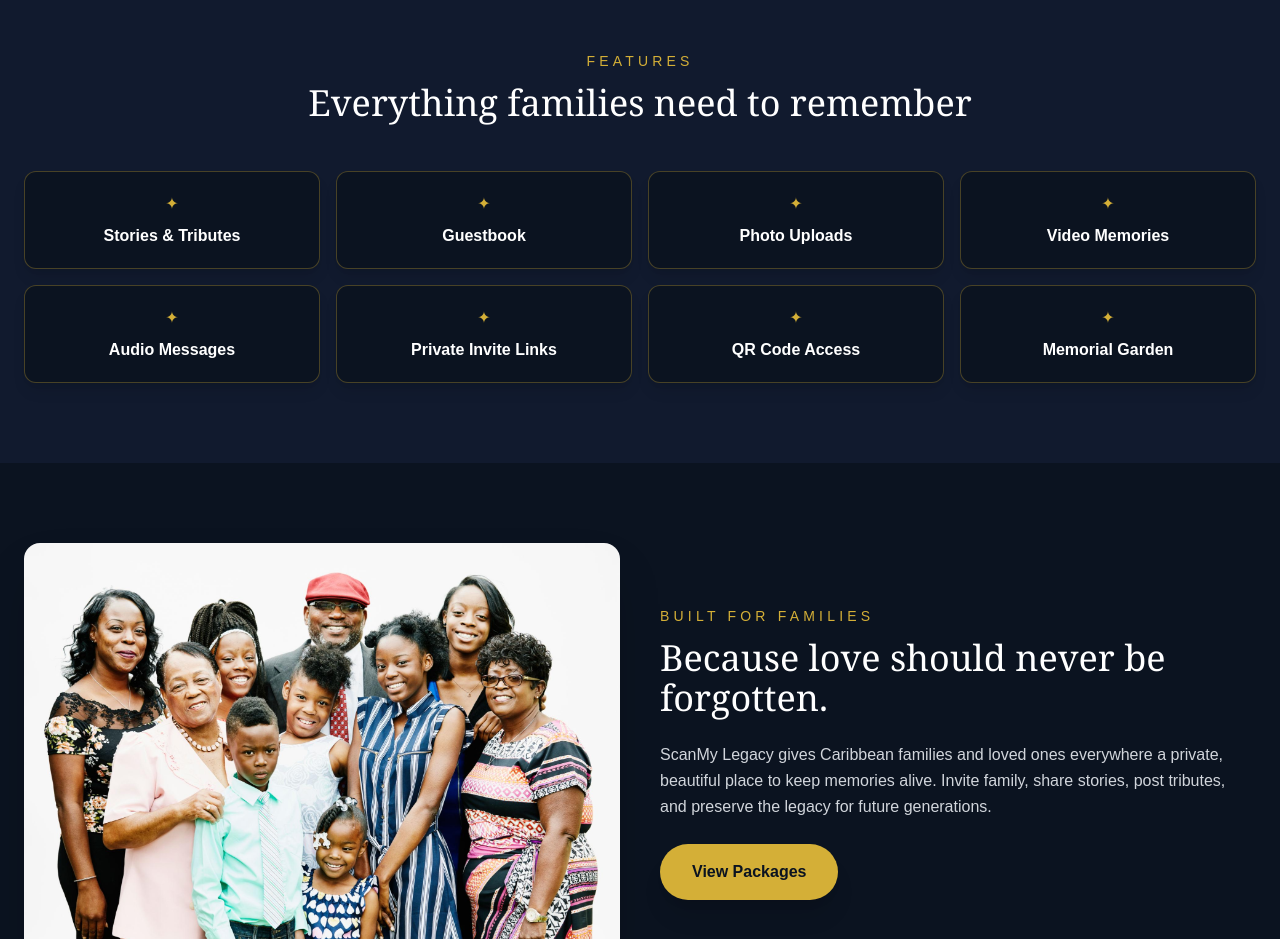
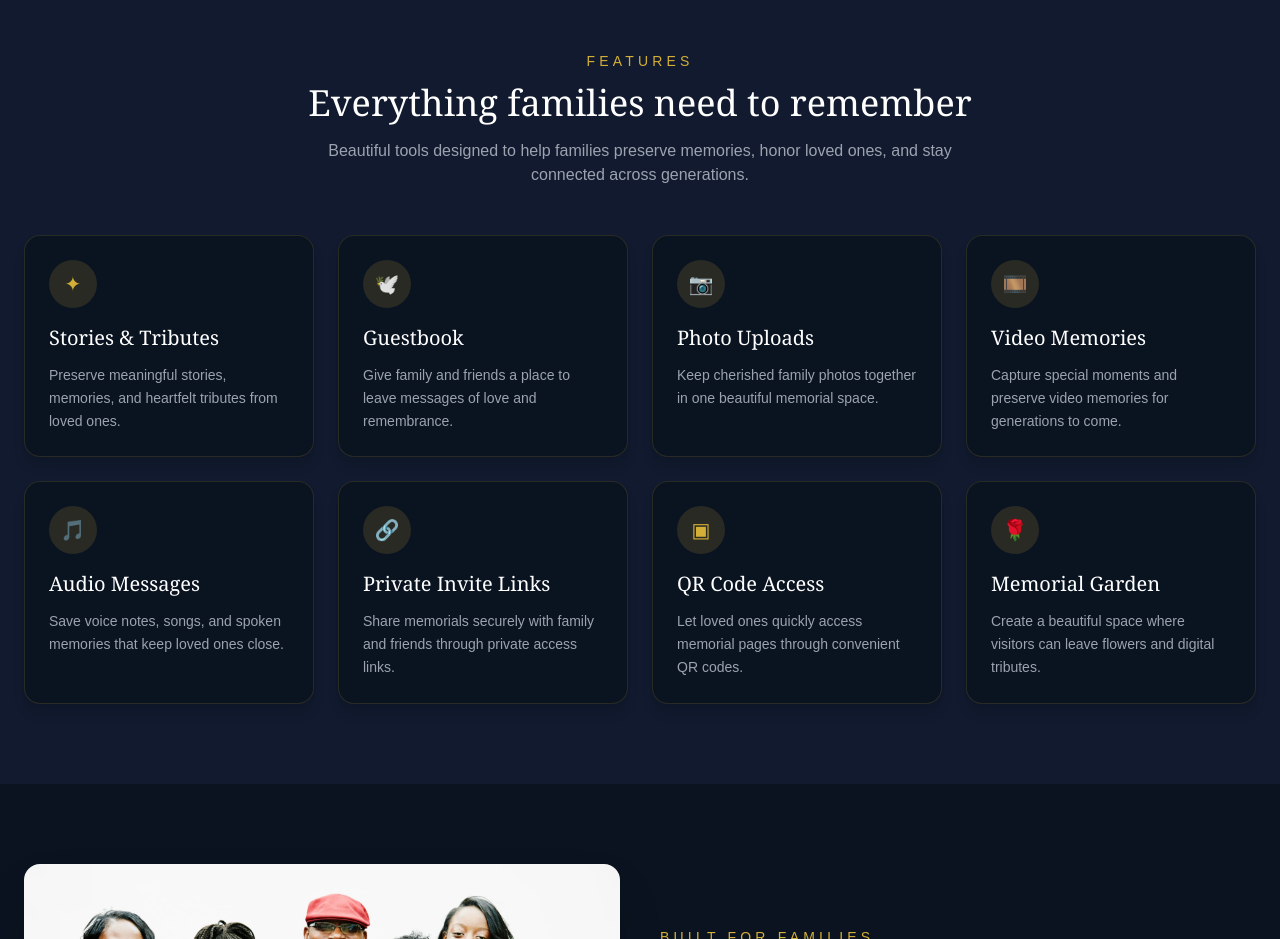
Before and after one commit to trinibuzz/scanmylegacy-app, a Next.js app: page / in a window 1280 px wide. Shown: the part 1460-2399 px from the top of the page. Built offline with nearby package versions, Linux system fonts and the light colour scheme.

Commit message:
Improve homepage features section

```diff
--- a/app/page.tsx
+++ b/app/page.tsx
@@ -129,25 +129,71 @@ export default function HomePage() {
             <h2 className="font-serif text-3xl sm:text-4xl">
               Everything families need to remember
             </h2>
+
+            <p className="mx-auto mt-4 max-w-2xl text-gray-400">
+              Beautiful tools designed to help families preserve memories,
+              honor loved ones, and stay connected across generations.
+            </p>
           </div>
 
-          <div className="grid grid-cols-1 gap-4 sm:grid-cols-2 md:grid-cols-4">
+          <div className="grid grid-cols-1 gap-6 sm:grid-cols-2 lg:grid-cols-4">
             {[
-              "Stories & Tributes",
-              "Guestbook",
-              "Photo Uploads",
-              "Video Memories",
-              "Audio Messages",
-              "Private Invite Links",
-              "QR Code Access",
-              "Memorial Garden",
+              {
+                title: "Stories & Tributes",
+                desc: "Preserve meaningful stories, memories, and heartfelt tributes from loved ones.",
+                icon: "✦",
+              },
+              {
+                title: "Guestbook",
+                desc: "Give family and friends a place to leave messages of love and remembrance.",
+                icon: "🕊️",
+              },
+              {
+                title: "Photo Uploads",
+                desc: "Keep cherished family photos together in one beautiful memorial space.",
+                icon: "📷",
+              },
+              {
+                title: "Video Memories",
+                desc: "Capture special moments and preserve video memories for generations to come.",
+                icon: "🎞️",
+              },
+              {
+                title: "Audio Messages",
+                desc: "Save voice notes, songs, and spoken memories that keep loved ones close.",
+                icon: "🎵",
+              },
+              {
+                title: "Private Invite Links",
+                desc: "Share memorials securely with family and friends through private access links.",
+                icon: "🔗",
+              },
+              {
+                title: "QR Code Access",
+                desc: "Let loved ones quickly access memorial pages through convenient QR codes.",
+                icon: "▣",
+              },
+              {
+                title: "Memorial Garden",
+                desc: "Create a beautiful space where visitors can leave flowers and digital tributes.",
+                icon: "🌹",
+              },
             ].map((feature) => (
               <div
-                key={feature}
-                className="rounded-xl border border-[#d4af37]/30 bg-[#0b1320] p-5 text-center shadow-lg"
+                key={feature.title}
+                className="rounded-2xl border border-[#d4af37]/15 bg-[#0b1320]/90 p-6 shadow-lg"
               >
-                <p className="text-[#d4af37]">✦</p>
-                <h3 className="mt-2 font-semibold">{feature}</h3>
+                <div className="mb-4 flex h-12 w-12 items-center justify-center rounded-full bg-[#d4af37]/15 text-xl text-[#d4af37]">
+                  {feature.icon}
+                </div>
+
+                <h3 className="mb-3 font-serif text-xl text-white">
+                  {feature.title}
+                </h3>
+
+                <p className="text-sm leading-relaxed text-gray-400">
+                  {feature.desc}
+                </p>
               </div>
             ))}
           </div>
```
